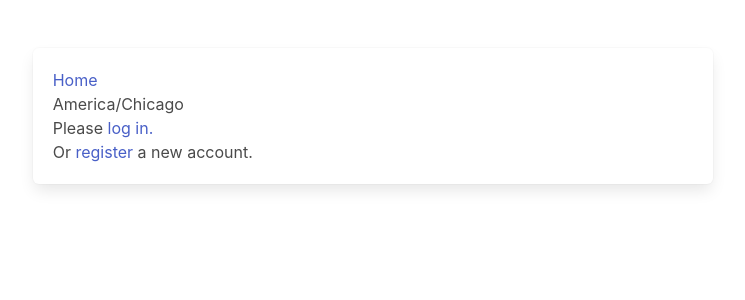
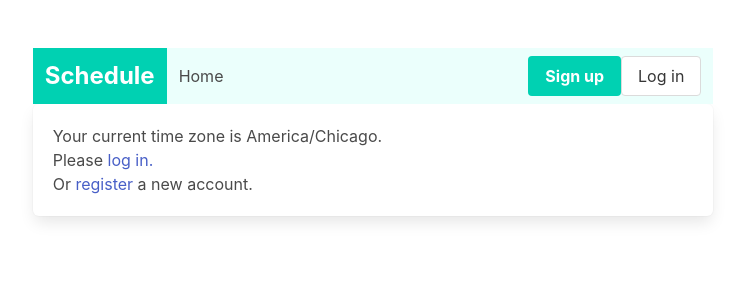
Before and after one commit to nvp85/schedule, a Django app: template templates/home.html in a window 1280 px wide. Shown: the top 300 px of the page, without its empty margins (267-1012 px from the left). Run offline with Django 3.2, Linux system fonts and the light colour scheme; the template is opened without the code that fills it, so the values that code supplies are empty.

Commit message:
modify base.html

```diff
--- a/templates/base.html
+++ b/templates/base.html
@@ -16,13 +16,32 @@
     <section class="section">
         <div class="columns is-mobile is-centered">
             <div class="column is-7">
+                <nav class="navbar has-background-primary-light">
+                    <div class="navbar-brand has-background-primary">
+                        <p class="navbar-item is-size-4"><strong class="has-text-white">Schedule</strong></p>
+                    </div>
+                    <div class="navbar-menu">
+                        <div class="navbar-start">
+                            <a class="navbar-item" href="{% url 'home' %}">Home</a>
+                        </div>
+                        <div class="navbar-end">
+                            <div class="navbar-item">
+                                <a class="button is-primary">
+                                    <strong>Sign up</strong>
+                                </a>
+                                <a class="button">
+                                    Log in
+                                </a>
+                            </div>
+                        </div>
+                    </div>
+                </nav>
                 <div class="box">
-                <p><a href="{% url 'home' %}">Home</a></p>
-                {% load tz %}
-                {% get_current_timezone as TIME_ZONE %}
-                <p>{{ TIME_ZONE }}</p>
-                {% block content %}
-                {% endblock %}
+                    {% load tz %}
+                    {% get_current_timezone as TIME_ZONE %}
+                    <p>Your current time zone is {{ TIME_ZONE }}.</p>
+                    {% block content %}
+                    {% endblock %}
                 </div>
             </div>
         </div>
```
